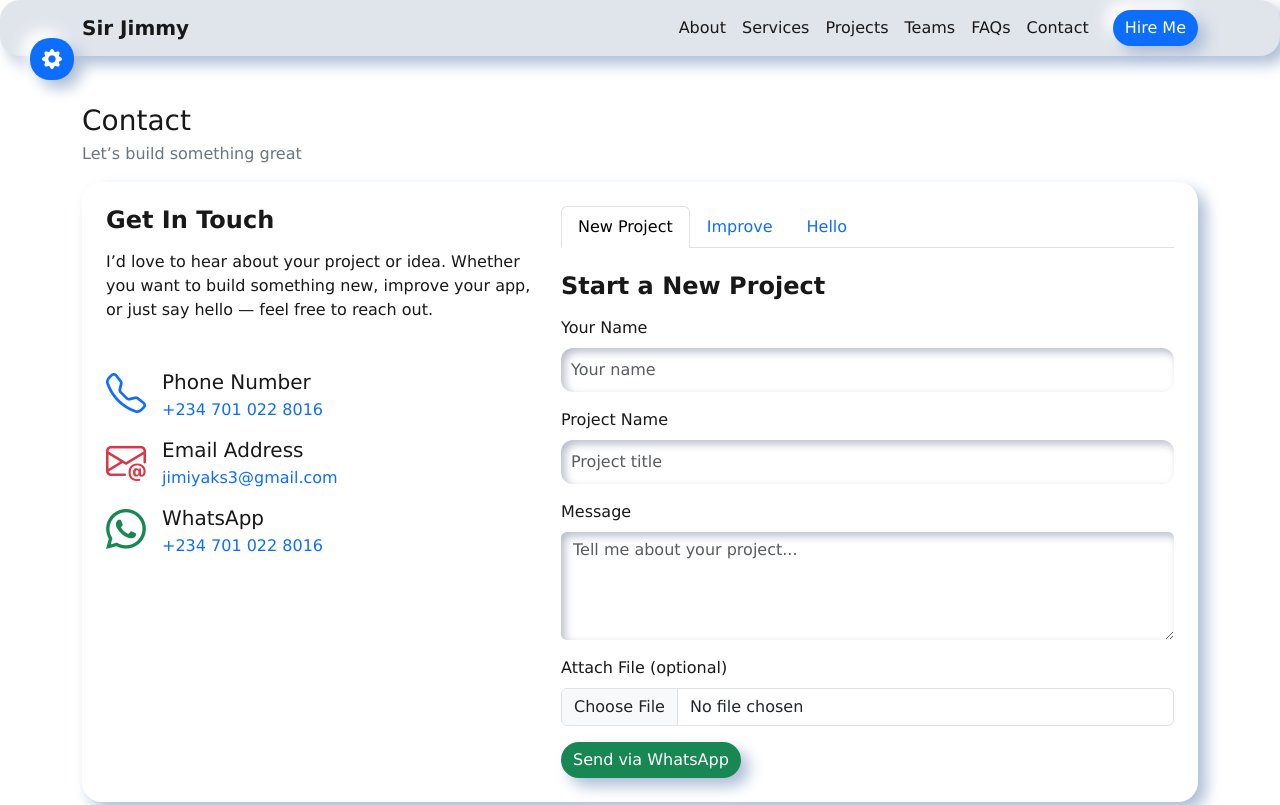
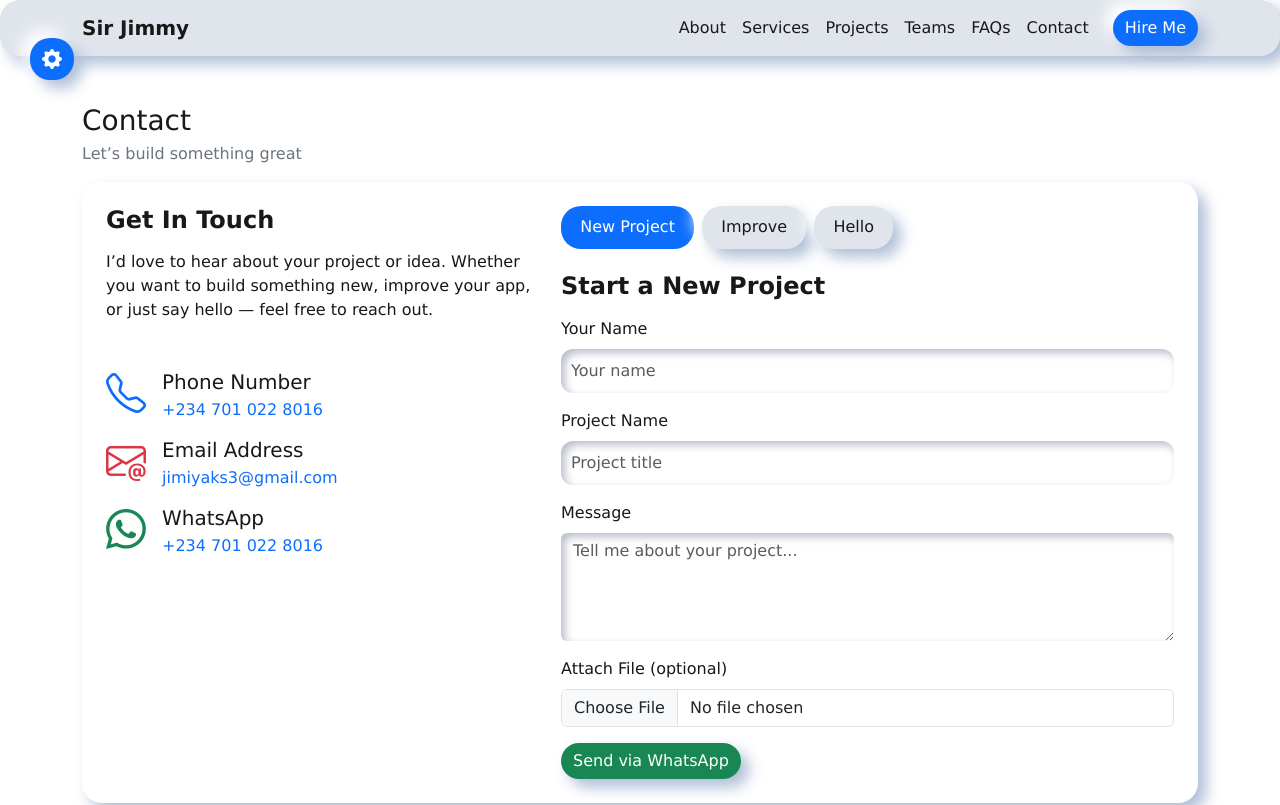
Before and after one commit to Jimmy-ui-maker/00424, a Next.js app: page /contact in a window 1280 px wide. Shown: the top 805 px of the page. Built offline with nearby package versions, Linux system fonts and the light colour scheme.

Commit message:
taps changes

```diff
--- a/src/app/globals.css
+++ b/src/app/globals.css
@@ -179,6 +179,54 @@ html body.dark-theme textarea::placeholder {
 }
 
 
+/* =====================================================
+   Tabs Styling (Light + Dark Theme Support)
+   ===================================================== */
+.nav-tabs {
+  border: none !important;
+  gap: 0.5rem; /* spacing between tabs */
+}
+
+.nav-tabs .nav-link {
+  border: none !important;
+  border-radius: var(--radius) !important;
+  padding: 0.6rem 1.2rem;
+  font-weight: 500;
+  background: var(--bg);
+  color: #191818;
+  box-shadow: var(--shadow-light);
+  transition: background-color 0.3s ease, color 0.3s ease, box-shadow 0.3s ease;
+}
+
+.nav-tabs .nav-link:hover {
+  background: #f1f1f1;
+  color: #000;
+}
+
+.nav-tabs .nav-link.active {
+  background: #0d6efd; /* Bootstrap primary */
+  color: #fff !important;
+  box-shadow: none !important;
+}
+
+/* Dark Theme Tabs */
+html body.dark-theme .nav-tabs .nav-link {
+  background: #1e1e1e !important;
+  color: #ffffff !important;
+  box-shadow: var(--shadow-dark) !important;
+}
+
+html body.dark-theme .nav-tabs .nav-link:hover {
+  background: #2a2a2a !important;
+  color: #fff !important;
+}
+
+html body.dark-theme .nav-tabs .nav-link.active {
+  background: #0d6efd !important;
+  color: #fff !important;
+  box-shadow: none !important;
+}
+
 
 
 /* =====================================================
```
